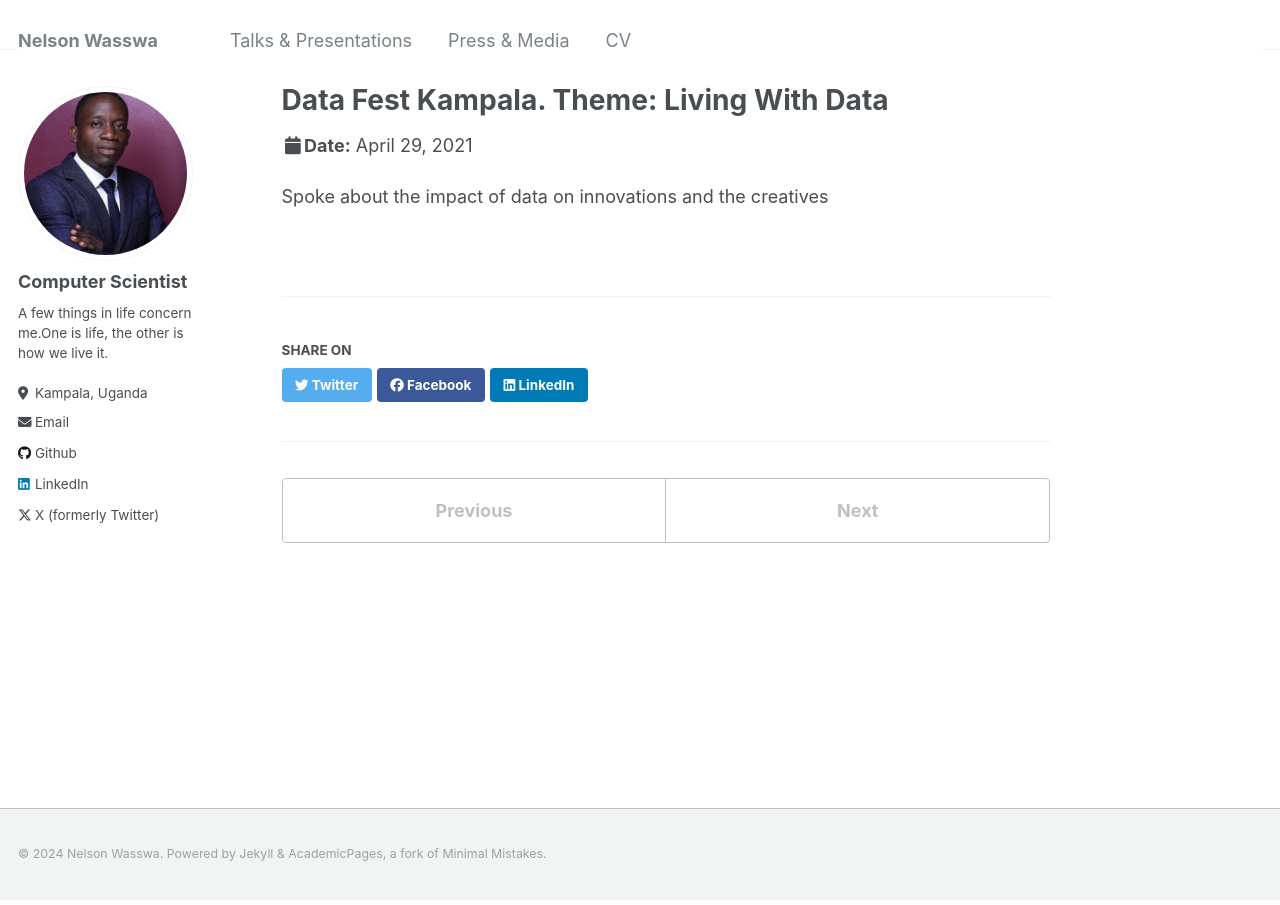
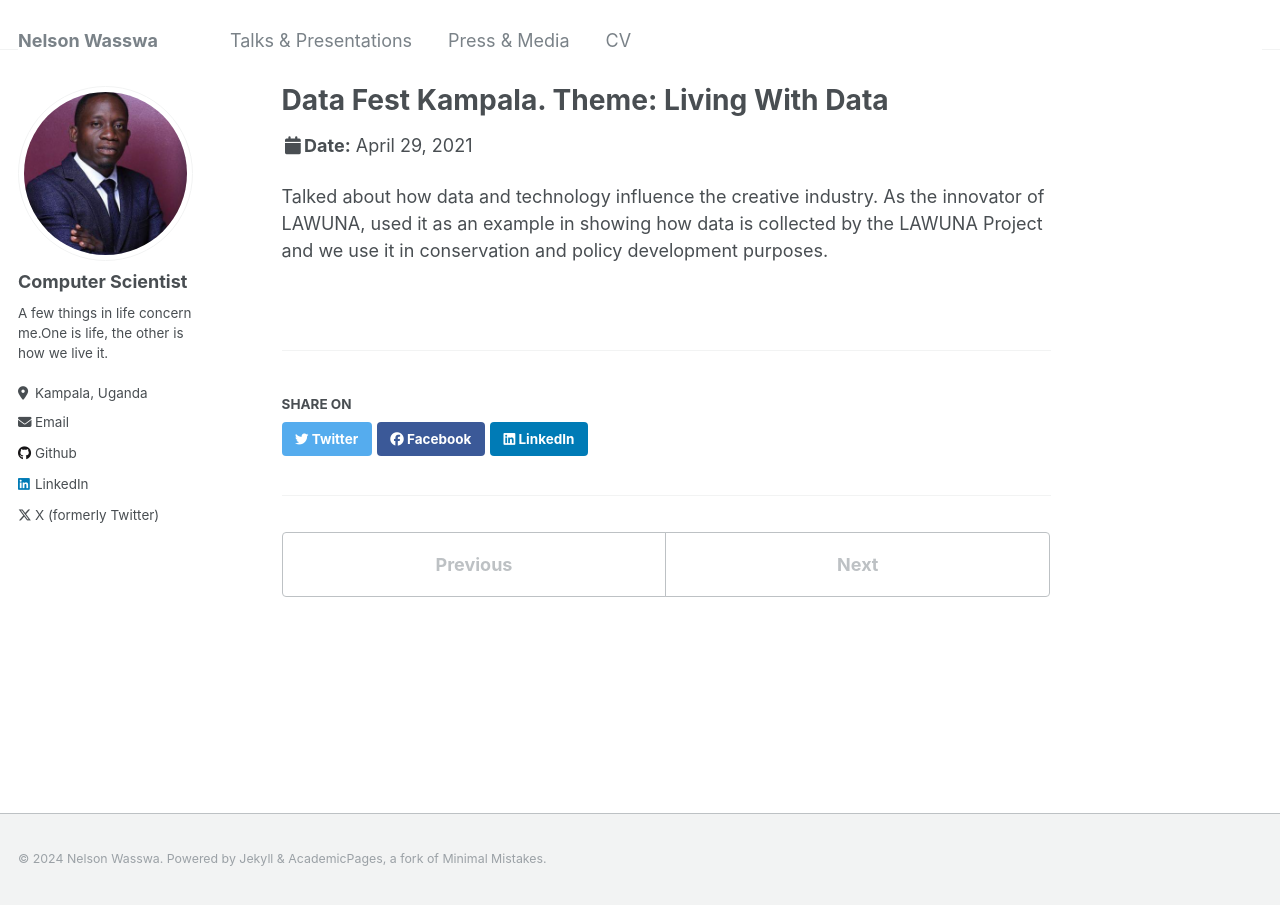
Before and after one commit to Nelwa256/nelsonwasswa.github.io, a Jekyll site: the page built from _talks/2021-04-29-talk-2.md, in a window 1280 px wide. Built offline with Jekyll 4.4.1, drawn with Linux system fonts in a browser that asks for light colours.

Commit message:
Update 2021-04-29-talk-2.md

```diff
--- a/_talks/2021-04-29-talk-2.md
+++ b/_talks/2021-04-29-talk-2.md
@@ -8,4 +8,4 @@ date: 2021-04-29
 location: "Kampala, Uganda"
 ---
 
-Spoke about the impact of data on innovations and the creatives
+Talked about how data and technology influence the creative industry. As the innovator of LAWUNA, used it as an example in showing how data is collected by the LAWUNA Project and we use it in conservation and policy development purposes.
```
